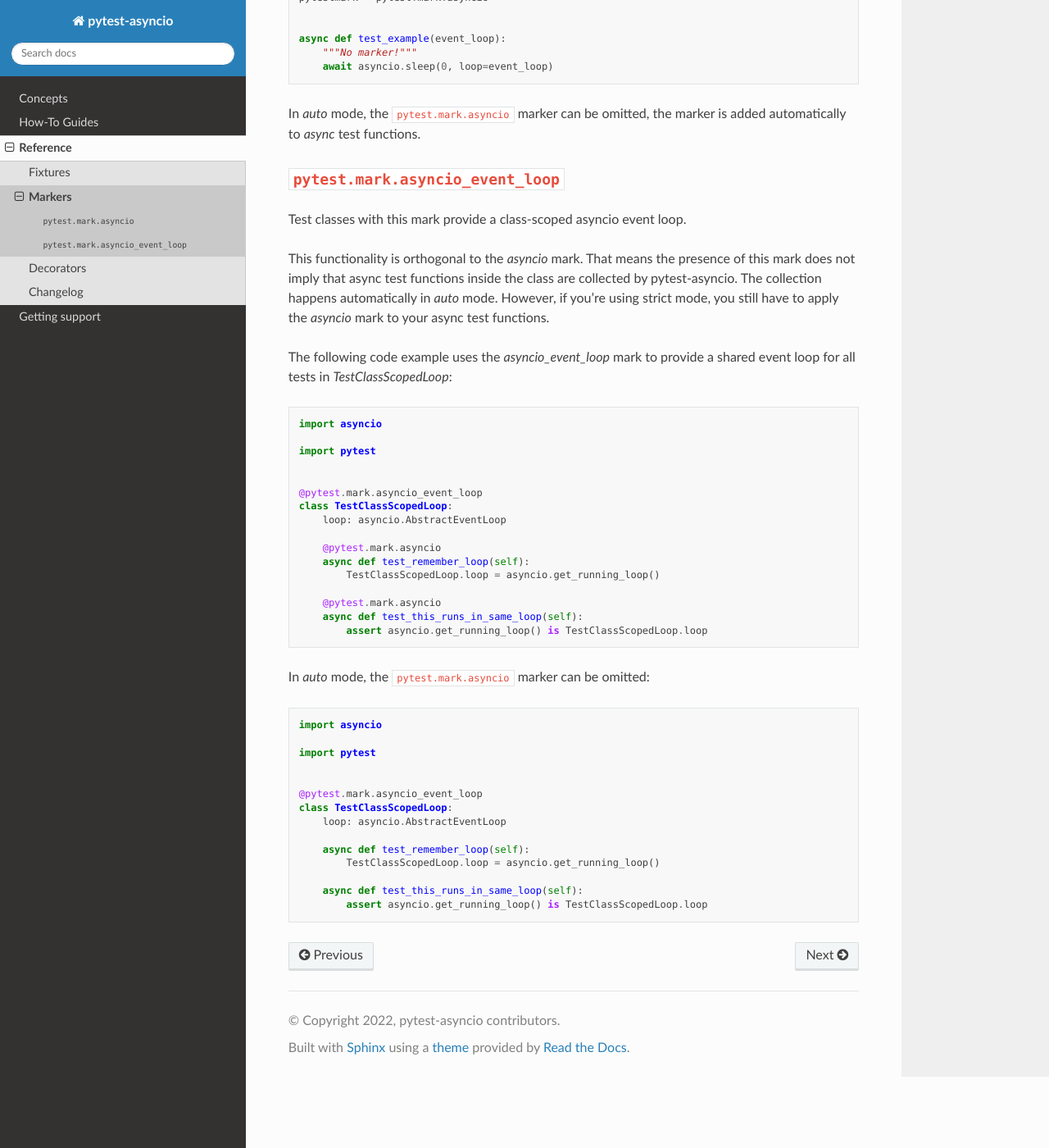
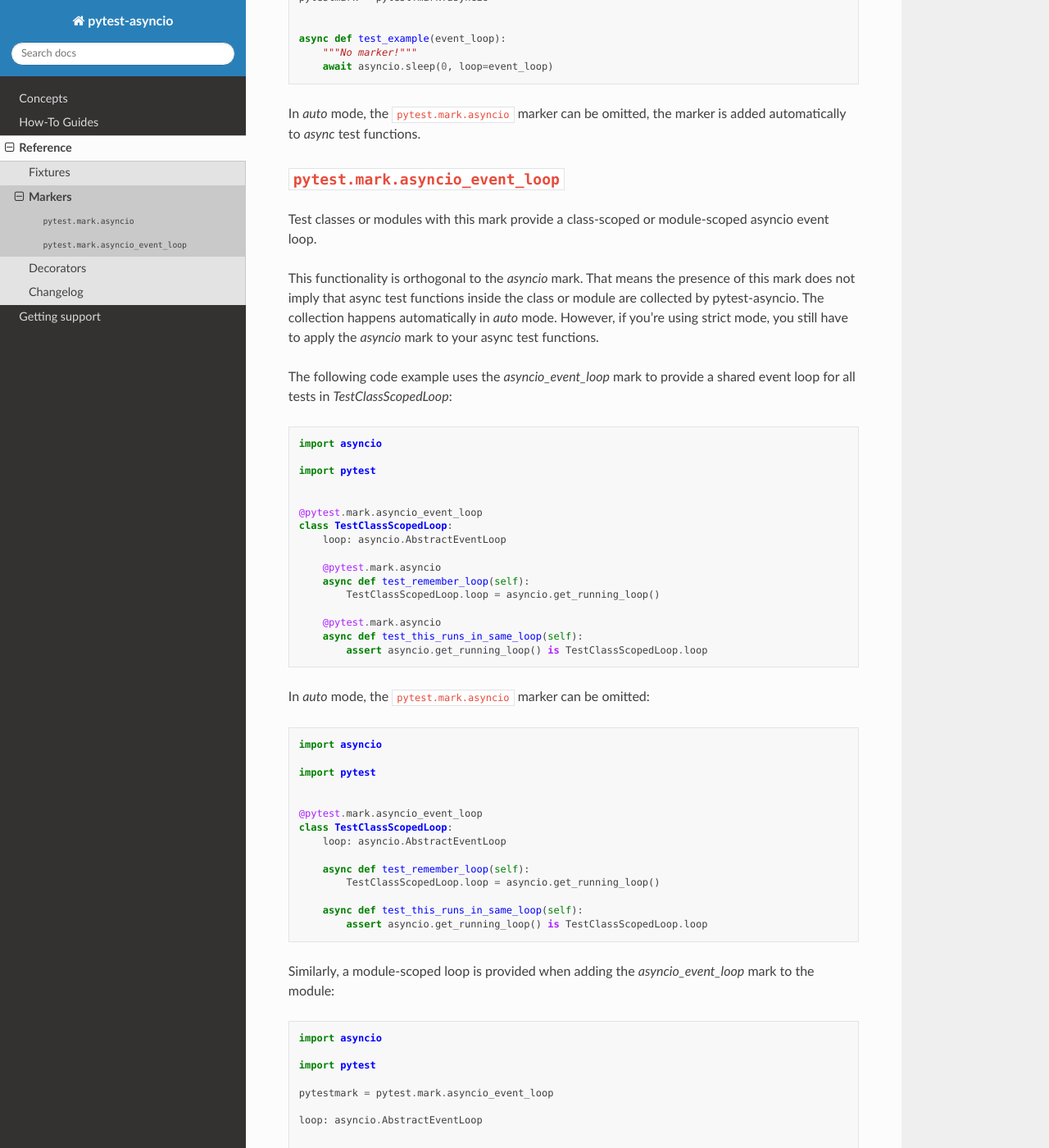
Before and after one commit to pytest-dev/pytest-asyncio, a Sphinx documentation site: the page built from docs/source/reference/markers.rst, in a window 1280 px wide and 1400 px high, scrolled down 519 px. Shown: the whole window at 82% size. Built offline with Sphinx 7.4.7 and the Read the Docs theme 2.0.0, drawn with Linux system fonts in a browser that asks for light colours; pages that are not in the unit, such as notebooks, are missing from menus; some of the changed text lies outside the part shown.

Commit message:
[feat] The asyncio_event_loop mark provides a module-scoped asyncio event loop when a module has the mark.
Signed-off-by: Michael Seifert <m.seifert@digitalernachschub.de>

```diff
--- a/docs/source/reference/markers.rst
+++ b/docs/source/reference/markers.rst
@@ -32,10 +32,10 @@
 
 ``pytest.mark.asyncio_event_loop``
 ==================================
-Test classes with this mark provide a class-scoped asyncio event loop.
+Test classes or modules with this mark provide a class-scoped or module-scoped asyncio event loop.
 
 This functionality is orthogonal to the `asyncio` mark.
-That means the presence of this mark does not imply that async test functions inside the class are collected by pytest-asyncio.
+That means the presence of this mark does not imply that async test functions inside the class or module are collected by pytest-asyncio.
 The collection happens automatically in `auto` mode.
 However, if you're using strict mode, you still have to apply the `asyncio` mark to your async test functions.
 
@@ -79,8 +79,33 @@
         async def test_this_runs_in_same_loop(self):
             assert asyncio.get_running_loop() is TestClassScopedLoop.loop
 
+Similarly, a module-scoped loop is provided when adding the `asyncio_event_loop` mark to the module:
+
+.. code-block:: python
+
+    import asyncio
+
+    import pytest
+
+    pytestmark = pytest.mark.asyncio_event_loop
+
+    loop: asyncio.AbstractEventLoop
 
 
+    async def test_remember_loop():
+        global loop
+        loop = asyncio.get_running_loop()
+
+
+    async def test_this_runs_in_same_loop():
+        global loop
+        assert asyncio.get_running_loop() is loop
+
+
+    class TestClassA:
+        async def test_this_runs_in_same_loop(self):
+            global loop
+            assert asyncio.get_running_loop() is loop
 
 .. |pytestmark| replace:: ``pytestmark``
 .. _pytestmark: http://doc.pytest.org/en/latest/example/markers.html#marking-whole-classes-or-modules
```
Also changed, not shown: 2 other files.
